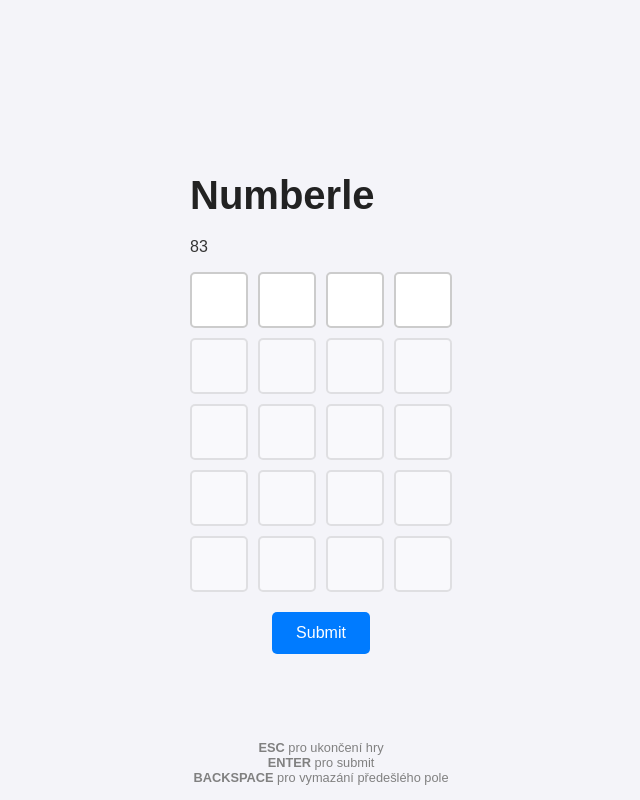
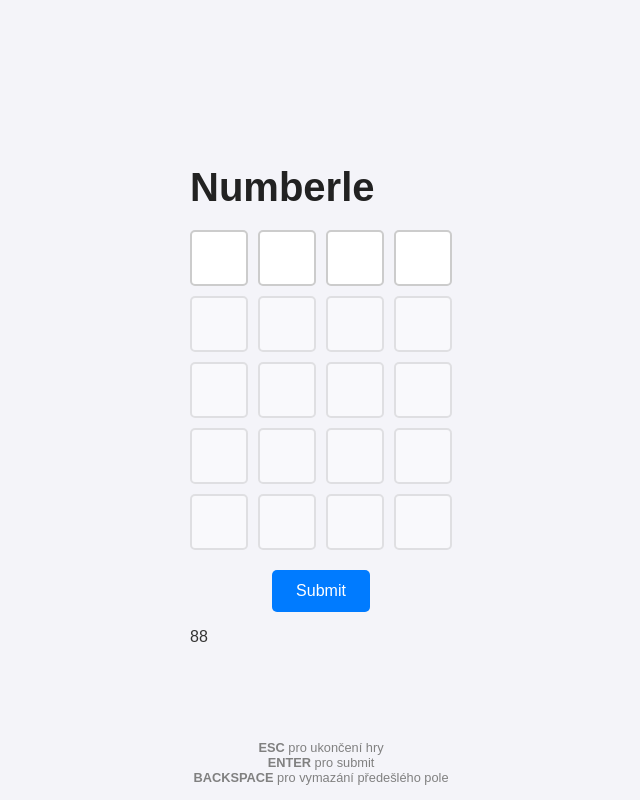
Before and after one commit to MatejPichal/Numberle, a plain HTML site: page index.html in a window 1280 px wide. Both pictures are taken after a click on the button "Start". Shown: the whole page, without its empty margins (319-959 px from the left). Drawn offline with Linux system fonts and the light colour scheme.

Commit message:
timer je na 90s a zacne kdyz zacne hra

```diff
--- a/index.html
+++ b/index.html
@@ -10,7 +10,6 @@
 <body>
     <div id="page">
     <h1>Numberle</h1>
-    <p id="timer"></p>
     <div id="tooltip">Wordle, akorát s čísly (Word-le, Number-le) :D</div>
     <button id="start-button">Start</button>
     <div id="game-container" style="display: none;">
@@ -47,6 +46,7 @@
             </div>
         </div>
         <button id="guess-button" type="submit">Submit</button>
+        <p id="timer"></p>
         <div class="keybinds"><b>ESC</b> pro ukončení hry<br><b>ENTER</b> pro submit<br><b>BACKSPACE</b> pro vymazání předešlého pole</div>
     </div>
     </div>
--- a/main.js
+++ b/main.js
@@ -6,9 +6,7 @@ let randomNumber;
 let score = 0;
 const gameContainer = document.getElementById('game-container');
 
-var myTimer= setInterval(myTimer, 1000); //starts timer
-var time = 90; //time
-
+document.getElementById('start-button').addEventListener('click', function() {
     function myTimer() {
         time--;
         document.getElementById("timer").innerHTML = time; //displays time
@@ -17,8 +15,9 @@ function myTimer() {
     function stopTimer() {
         clearInterval(myTimer); //stops timer
     }
+    var myTimer= setInterval(myTimer, 1000); //starts timer
+    var time = 90; //time
 
-document.getElementById('start-button').addEventListener('click', function() {
     randomNumber = generateRandomFourDigitNumber();
     console.log('Generated Number:', randomNumber);
 
```
Lines whose indentation alone changed are shown as unchanged.
